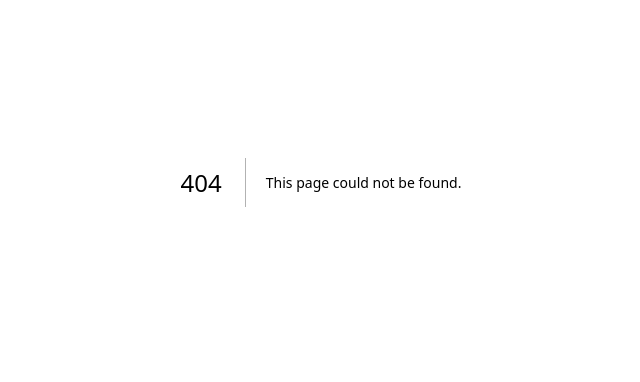
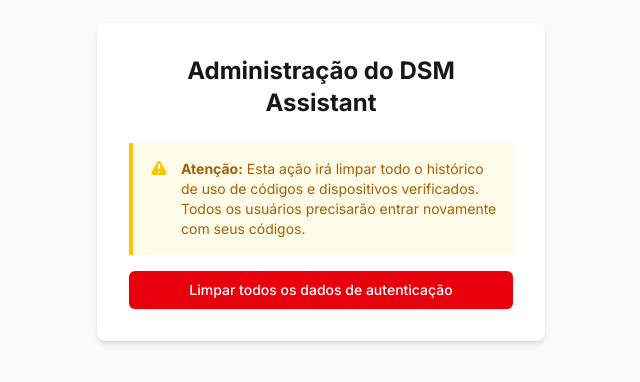
Before and after one commit to evanzreal/dsm-app, a Next.js app: page /admin in a window 1280 px wide. Before the commit this address had no page. Shown: the part 218-600 px from the top of the page, without its empty margins (319-959 px from the left). Built offline with nearby package versions, Linux system fonts and the light colour scheme.

Commit message:
feat: adiciona página de admin e botão de reset para solucionar problemas de login

```diff
--- /dev/null
+++ b/src/app/admin/page.tsx
@@ -0,0 +1,74 @@
+'use client';
+
+import { useState } from 'react';
+import {
+  AUTH_STORAGE_KEY,
+  USED_CODES_STORAGE_KEY,
+  VERIFIED_DEVICES_STORAGE_KEY
+} from '@/config/auth';
+import { DEVICE_ID_STORAGE_KEY } from '@/utils/deviceId';
+
+export default function AdminPage() {
+  const [message, setMessage] = useState<string>('');
+  const [status, setStatus] = useState<'success' | 'error' | ''>('');
+
+  const resetAllStorage = () => {
+    try {
+      // Remove todos os dados do localStorage relacionados à autenticação
+      localStorage.removeItem(AUTH_STORAGE_KEY);
+      localStorage.removeItem(USED_CODES_STORAGE_KEY);
+      localStorage.removeItem(VERIFIED_DEVICES_STORAGE_KEY);
+      localStorage.removeItem(DEVICE_ID_STORAGE_KEY);
+
+      setMessage('Todos os dados de autenticação foram limpos com sucesso!');
+      setStatus('success');
+
+      // Redireciona para a página de login após 2 segundos
+      setTimeout(() => {
+        window.location.href = '/login';
+      }, 2000);
+    } catch (error) {
+      console.error('Erro ao limpar dados:', error);
+      setMessage('Ocorreu um erro ao limpar os dados.');
+      setStatus('error');
+    }
+  };
+
+  return (
+    <div className="min-h-screen flex flex-col items-center justify-center bg-gray-50 px-4">
+      <div className="max-w-md w-full bg-white p-8 rounded-lg shadow-md">
+        <h1 className="text-2xl font-bold text-center mb-6">Administração do DSM Assistant</h1>
+
+        <div className="space-y-4">
+          <div className="bg-yellow-50 border-l-4 border-yellow-400 p-4">
+            <div className="flex">
+              <div className="flex-shrink-0">
+                <svg className="h-5 w-5 text-yellow-400" viewBox="0 0 20 20" fill="currentColor">
+                  <path fillRule="evenodd" d="M8.257 3.099c.765-1.36 2.722-1.36 3.486 0l5.58 9.92c.75 1.334-.213 2.98-1.742 2.98H4.42c-1.53 0-2.493-1.646-1.743-2.98l5.58-9.92zM11 13a1 1 0 11-2 0 1 1 0 012 0zm-1-8a1 1 0 00-1 1v3a1 1 0 002 0V6a1 1 0 00-1-1z" clipRule="evenodd" />
+                </svg>
+              </div>
+              <div className="ml-3">
+                <p className="text-sm text-yellow-700">
+                  <strong>Atenção:</strong> Esta ação irá limpar todo o histórico de uso de códigos e dispositivos verificados. Todos os usuários precisarão entrar novamente com seus códigos.
+                </p>
+              </div>
+            </div>
+          </div>
+
+          <button
+            onClick={resetAllStorage}
+            className="w-full py-2 px-4 border border-transparent rounded-md shadow-sm text-sm font-medium text-white bg-red-600 hover:bg-red-700 focus:outline-none focus:ring-2 focus:ring-offset-2 focus:ring-red-500"
+          >
+            Limpar todos os dados de autenticação
+          </button>
+
+          {message && (
+            <div className={`mt-4 p-3 rounded-md ${status === 'success' ? 'bg-green-50 text-green-800' : 'bg-red-50 text-red-800'}`}>
+              {message}
+            </div>
+          )}
+        </div>
+      </div>
+    </div>
+  );
+}
--- a/src/app/login/page.tsx
+++ b/src/app/login/page.tsx
@@ -2,6 +2,8 @@
 
 import { useState, useEffect } from 'react';
 import { useAuth } from '@/hooks/useAuth';
+import { AUTH_STORAGE_KEY, USED_CODES_STORAGE_KEY, VERIFIED_DEVICES_STORAGE_KEY } from '@/config/auth';
+import { DEVICE_ID_STORAGE_KEY } from '@/utils/deviceId';
 
 export default function LoginPage() {
   const [code, setCode] = useState('');
@@ -10,8 +12,20 @@
   const [isVerifying, setIsVerifying] = useState(true);
   const { login, isAuthenticated } = useAuth();
 
+  // Função para limpar os dados de autenticação localmente
+  const clearAuthData = () => {
+    try {
+      localStorage.removeItem(AUTH_STORAGE_KEY);
+      console.log('Dados de autenticação limpos.');
+    } catch (error) {
+      console.error('Erro ao limpar dados:', error);
+    }
+  };
+
   // Função para redirecionar para a página principal
   const redirectToHome = () => {
+    // Limpa qualquer erro antes de redirecionar
+    setError('');
     // Força o redirecionamento usando window.location em vez de router.push
     window.location.href = '/';
   };
@@ -21,24 +35,47 @@
     const checkDevice = async () => {
       setIsVerifying(true);
       try {
+        // Primeiro, verifica se já está autenticado pelo estado do hook
+        if (isAuthenticated) {
+          redirectToHome();
+          return;
+        }
+
+        // Tenta fazer login sem código (verificação de dispositivo)
         const result = login('');
         if (result.success) {
           redirectToHome();
         }
+      } catch (error) {
+        console.error('Erro ao verificar dispositivo:', error);
+        // Em caso de erro, limpa os dados para evitar estados inconsistentes
+        clearAuthData();
       } finally {
         setIsVerifying(false);
       }
     };
 
     checkDevice();
-  }, [login]);
+  }, [login, isAuthenticated]);
 
-  // Redireciona se já estiver autenticado
-  useEffect(() => {
-    if (isAuthenticated) {
-      redirectToHome();
+  // Limpa os problemas de CORS e outros erros
+  const resetApplication = () => {
+    try {
+      localStorage.removeItem(AUTH_STORAGE_KEY);
+      localStorage.removeItem(USED_CODES_STORAGE_KEY);
+      localStorage.removeItem(VERIFIED_DEVICES_STORAGE_KEY);
+      localStorage.removeItem(DEVICE_ID_STORAGE_KEY);
+
+      setError('Dados resetados. Tente novamente com seu código.');
+
+      // Recarrega a página após limpar os dados
+      setTimeout(() => {
+        window.location.reload();
+      }, 1500);
+    } catch (error) {
+      console.error('Erro ao resetar aplicação:', error);
     }
-  }, [isAuthenticated]);
+  };
 
   const handleSubmit = (e: React.FormEvent) => {
     e.preventDefault();
@@ -51,8 +88,8 @@
       return;
     }
 
+    try {
       const result = login(code);
-    setIsLoading(false);
 
       if (result.success) {
         // Adiciona um pequeno delay antes do redirecionamento
@@ -61,6 +98,14 @@
         }, 500);
       } else {
         setError(result.message);
+      }
+    } catch (error) {
+      console.error('Erro ao fazer login:', error);
+      setError('Ocorreu um erro ao processar o login. Tente novamente.');
+      // Em caso de erro, limpa os dados para evitar estados inconsistentes
+      clearAuthData();
+    } finally {
+      setIsLoading(false);
     }
   };
 
@@ -108,7 +153,7 @@
             <div className="text-red-600 text-sm text-center">{error}</div>
           )}
 
-          <div>
+          <div className="flex flex-col space-y-3">
             <button
               type="submit"
               className="group relative w-full flex justify-center py-2 px-4 border border-transparent text-sm font-medium rounded-md text-white bg-purple-600 hover:bg-purple-700 focus:outline-none focus:ring-2 focus:ring-offset-2 focus:ring-purple-500 disabled:bg-purple-400"
@@ -126,6 +171,14 @@
                 'Entrar'
               )}
             </button>
+
+            <button
+              type="button"
+              onClick={resetApplication}
+              className="text-sm text-gray-500 hover:text-gray-700 focus:outline-none"
+            >
+              Problemas para acessar? Clique aqui para redefinir
+            </button>
           </div>
         </form>
       </div>
```
Lines whose indentation alone changed are shown as unchanged.
